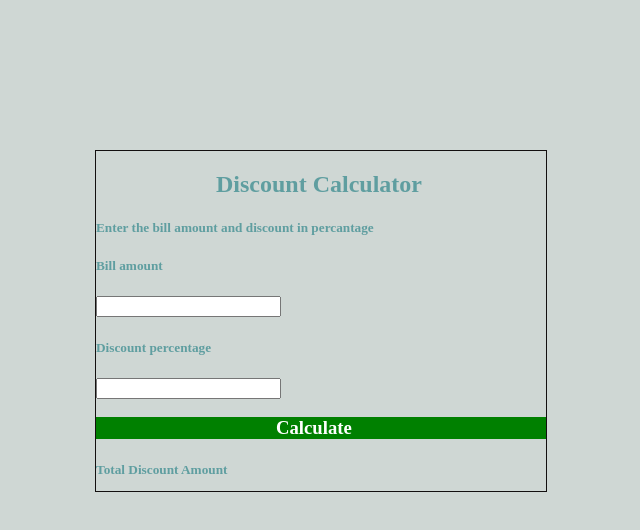
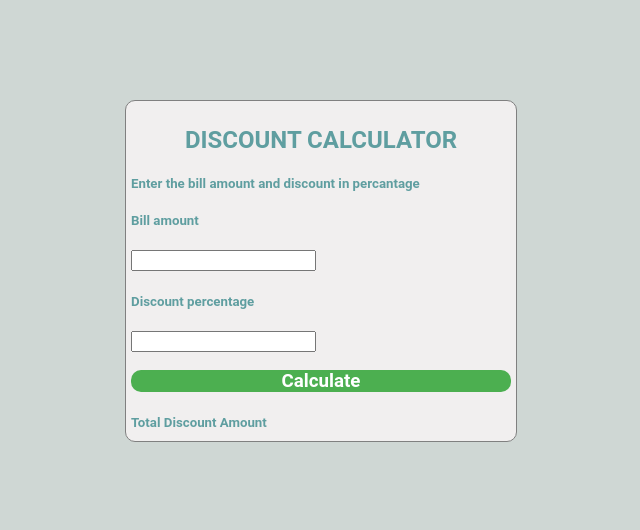
Before and after one commit to aditya77git/discount-calculator, a plain HTML site: page index.html in a window 1280 px wide. Shown: the whole page, without its empty margins (319-959 px from the left). Drawn offline with Linux system fonts and the light colour scheme.

Commit message:
Discount calculator

```diff
--- a/index.html
+++ b/index.html
@@ -3,7 +3,7 @@
 <head>
     <meta charset="UTF-8">
     <meta name="viewport" content="width=device-width, initial-scale=1.0">
-    <title>Discount Calculator</title>
+    <title>DISCOUNT CALCULATOR</title>
     <!-- External CSS -->
      <link rel="stylesheet" href="style.css">
 </head>
@@ -12,7 +12,7 @@
     <section id="main-section">
 <body>
     <section id="headline-dis">
-        <h2>Discount Calculator</h2>
+        <h2>DISCOUNT CALCULATOR</h2>
         </section>
 
         <section id="enter">
--- a/style.css
+++ b/style.css
@@ -3,17 +3,18 @@ body{
 }
 
 #main-section{
-    border: 1px solid rgb(19, 15, 15);
-    width: 450px;
-    height: 340px;
-    margin: 150px auto;
+    border: 1px solid gray;
+    width: 380px;
+    height: 330px;
+    border-radius: 10px;
+    background-color:rgb(241, 239, 239);
+    margin: 100px auto;
+    font-family:"Roboto", sans-serif ;
+    padding: 5px;
 }
 #headline-dis{
     color: cadetblue;
-    margin-top: 0;
-    margin-bottom: 0;
-    padding-left: 120px;
-    padding-right: 120px;
+    text-align: center;
 
 
 }
@@ -27,26 +28,26 @@ body{
 }
 
 #in{
-    border: cadetblue;
-    border-radius: 40px;
+    border-radius: 10px;
+    width: 370px;
     color: cadetblue;
-    font-style:italic:
+
 }
 
 #disc{
     color: cadetblue;
 }
 #out{
+    width: 370px;
     color: cadetblue;
-    border-color: cadetblue;
 }
 #cal{
-    background-color: green;
+    background-color: #4caf50;
+    width: 380px;
+    border-radius: 10px;
+    margin-top: 5px;
     color: white;
-    margin-top: 0;
-    margin-bottom: 0;
-    padding-left: 180px;
-    padding-right: 120px;
+    text-align: center;
 }
 #tot{
     color: cadetblue;
```
